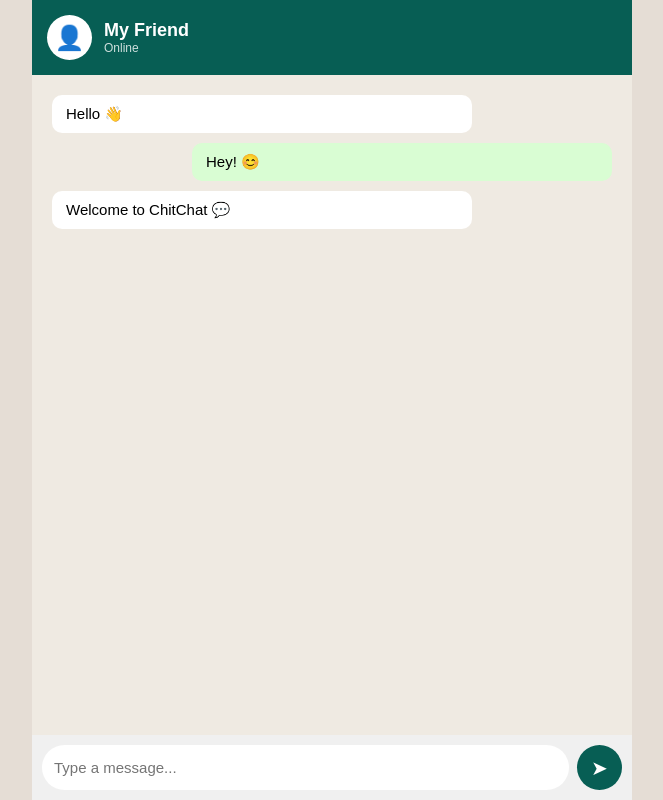
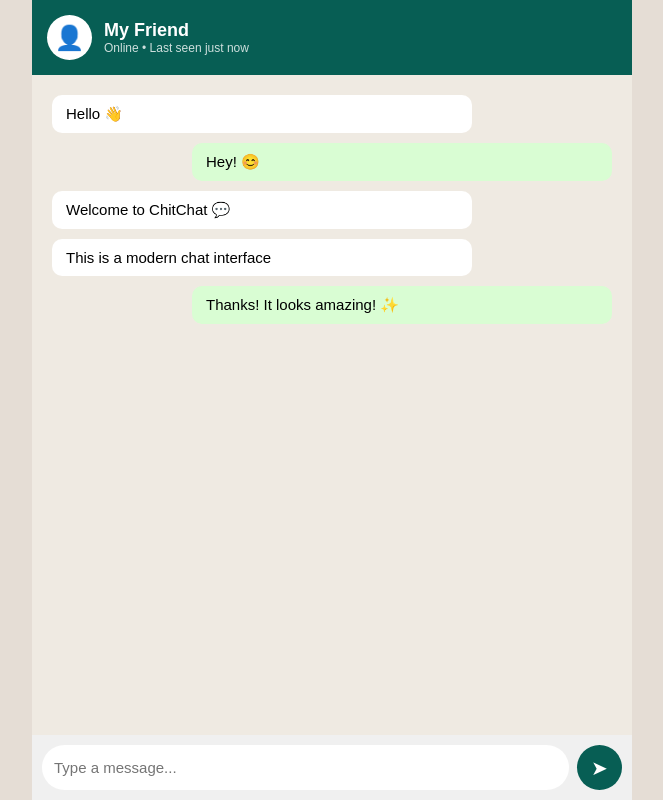
Before and after one commit to khushnoorm/ChitChat-, a plain HTML site: page index.html in a window 1280 px wide. Shown: the whole page, without its empty margins (308-971 px from the left). Drawn offline with Linux system fonts and the light colour scheme.

Commit message:
✨ Enhanced: Better HTML structure with improved content

```diff
--- a/index.html
+++ b/index.html
@@ -4,7 +4,6 @@
     <meta charset="UTF-8">
     <meta name="viewport" content="width=device-width, initial-scale=1.0">
     <title>ChitChat 💬</title>
-
     <link rel="stylesheet" href="style.css">
 </head>
 
@@ -21,11 +20,10 @@
 
         <div class="header-info">
             <h2>My Friend</h2>
-            <p>Online</p>
+            <p>Online • Last seen just now</p>
         </div>
 
     </div>
-
 
     <!-- Messages -->
     <div class="messages">
@@ -42,8 +40,15 @@
             Welcome to ChitChat 💬
         </div>
 
+        <div class="message received">
+            This is a modern chat interface
+        </div>
+
+        <div class="message sent">
+            Thanks! It looks amazing! ✨
+        </div>
+
     </div>
-
 
     <!-- Message Input -->
     <div class="input-area">
@@ -51,15 +56,18 @@
         <input
             type="text"
             placeholder="Type a message..."
+            id="messageInput"
         >
 
-        <button>
+        <button id="sendBtn" title="Send message">
             ➤
         </button>
 
     </div>
 
 </div>
+
 <script src="script.js"></script>
+
 </body>
 </html>
```
